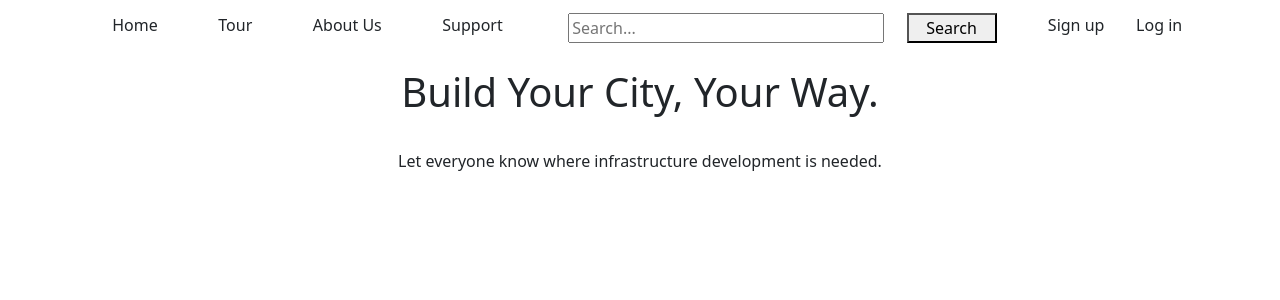
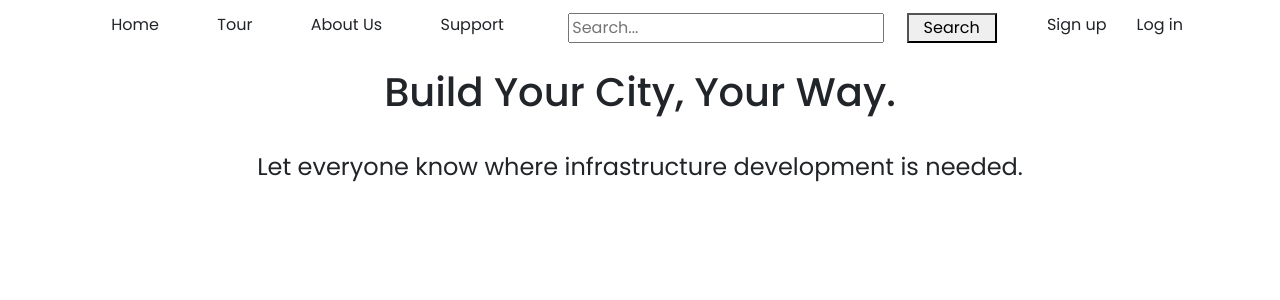
Before and after one commit to Celian4862/web-dev-2, a PHP site: page /about_us.html in a window 1280 px wide. Shown: the top 300 px of the page. Run offline with PHP 8.4, Linux system fonts and the light colour scheme.

Commit message:
Update style.css

```diff
--- a/style.css
+++ b/style.css
@@ -1,5 +1,6 @@
 body {
     padding: 1%;
+    font-family: "Poppins", sans-serif;
 }
 
 h1 {
@@ -11,3 +12,8 @@ h1 {
     display: flex;
     justify-content: space-around;
 }
+
+#tagline {
+    font-size: 150%;
+    text-align: center;
+}
```
